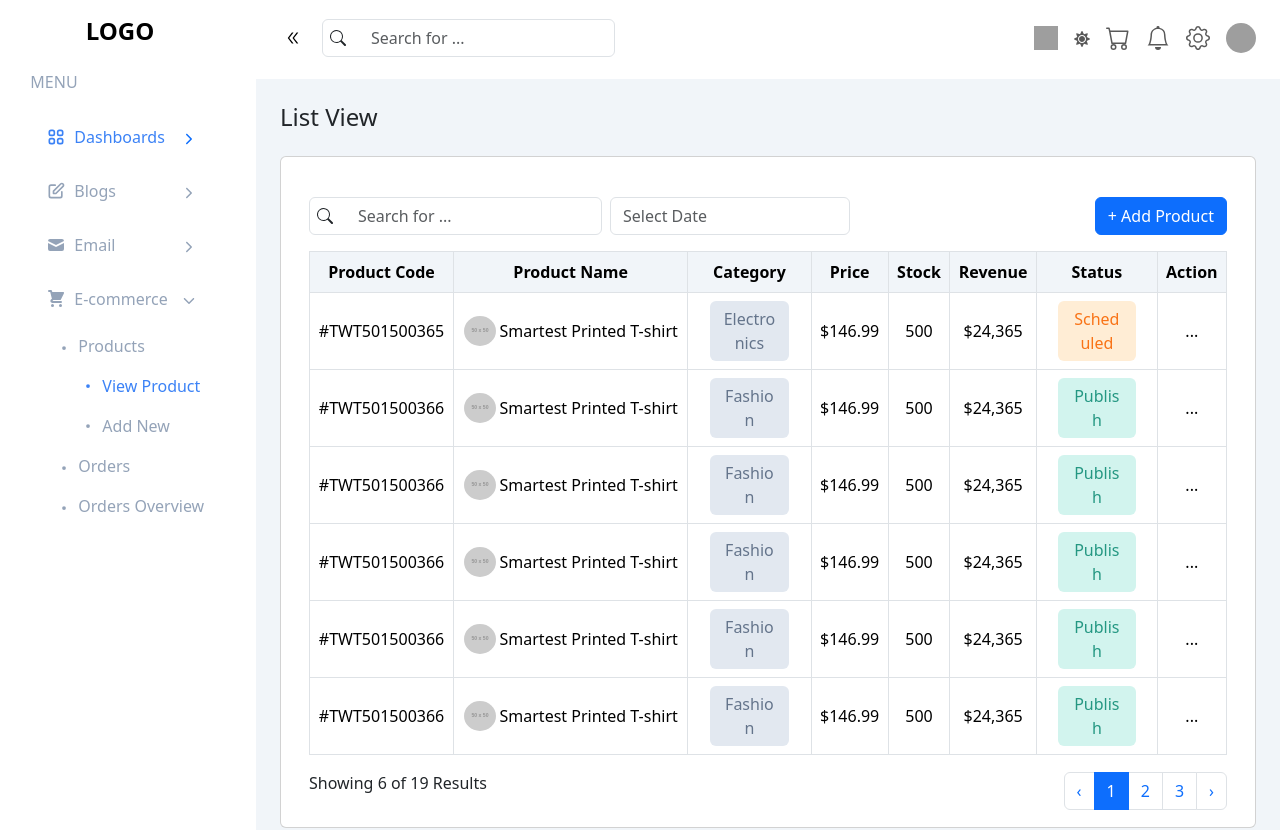
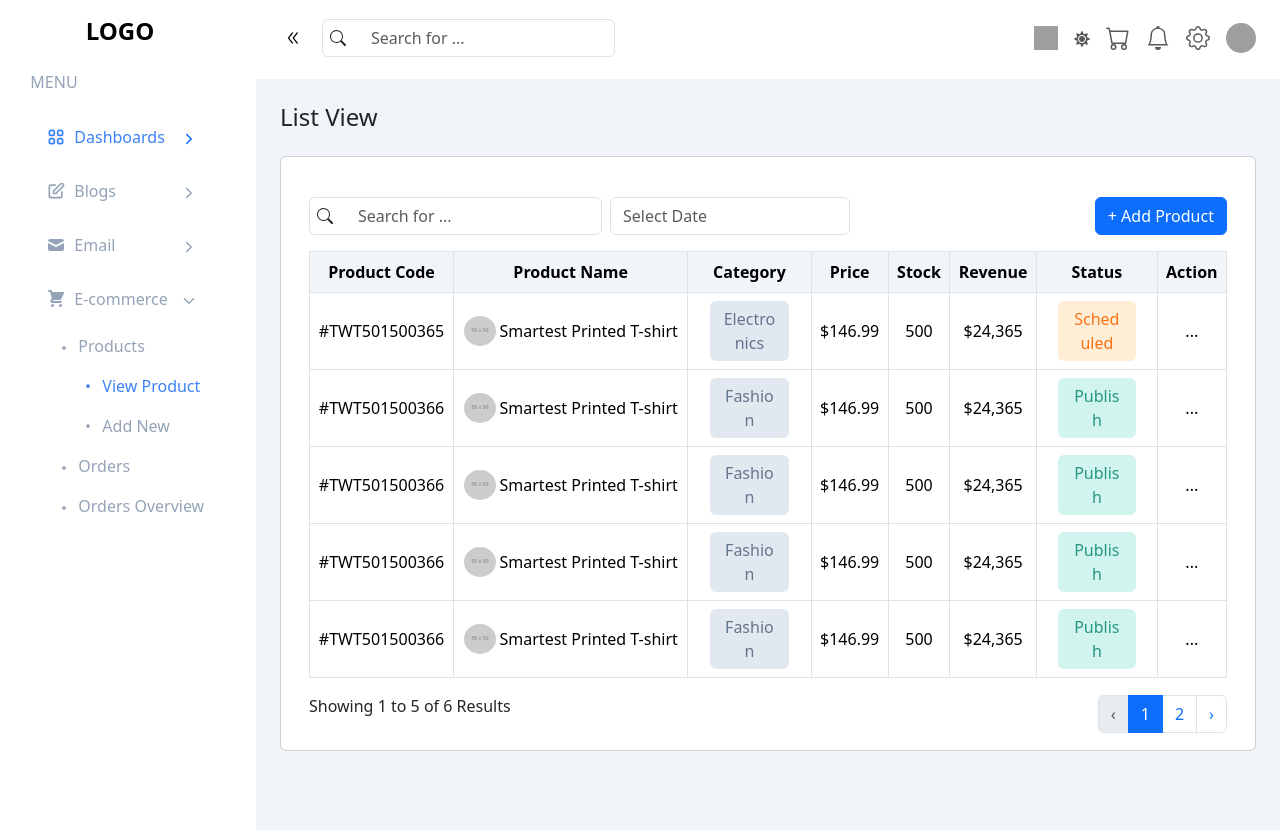
Before and after one commit to trisers/react-dashboard, a React (Vite) app: page /ecommerce/products/view in a window 1280 px wide. Shown: the top 830 px of the page. Built offline with nearby package versions, Linux system fonts and the light colour scheme; grey boxes are pictures that could not be loaded.

Commit message:
refactor(products):dynamic the data table

```diff
--- a/src/components/dashboard/productOrdersTable/ProductOrdersTable.jsx
+++ b/src/components/dashboard/productOrdersTable/ProductOrdersTable.jsx
@@ -1,4 +1,4 @@
-import React from "react";
+import React, { useState } from "react";
 import { FaSearch, FaDownload } from "react-icons/fa";
 import {
   Table,
@@ -15,6 +15,22 @@ import { Search } from "react-bootstrap-icons";
 const productOrdersTableData = Dashboard.productOrdersTable;
 
 const ProductOrdersTable = () => {
+  const [search, setSearch] = useState("");
+
+  const searchTable = productOrdersTableData.filter((products)=>{
+    return (
+      products.id.toString().toLowerCase().includes(search.toLowerCase()) ||
+      products.orderId.toLowerCase().includes(search.toLowerCase()) ||
+      products.customerName.toLowerCase().includes(search.toLowerCase()) ||
+      products.location.toLowerCase().includes(search.toLowerCase()) ||
+      products.orderDate.toLowerCase().includes(search.toLowerCase()) ||
+      products.payments.toString().toLowerCase().includes(search.toLowerCase()) ||
+      products.quantity.toString().toLowerCase().includes(search.toLowerCase()) ||
+      products.price.toString().toLowerCase().includes(search.toLowerCase()) ||
+      products.totalAmount.toString().toLowerCase().includes(search.toLowerCase()) ||
+      products.status.toLowerCase().includes(search.toLowerCase())
+    )
+  })
   return (
     <Card className="mb-4 mt-4">
       <Card.Body>
@@ -29,6 +45,8 @@ const ProductOrdersTable = () => {
                   placeholder="Search for ..."
                   className="ps-5"
                   aria-label="Search"
+                  value={search}
+                  onChange={(e)=>setSearch(e.target.value)}
                 />
               </div>
               <Button variant="primary">
@@ -53,7 +71,8 @@ const ProductOrdersTable = () => {
               </tr>
             </thead>
             <tbody>
-              {productOrdersTableData.map((items, index) => (
+              {searchTable.length > 0 ? (
+                searchTable.map((items, index) => (
                 <tr key={index}>
                   <td>{items.id}</td>
                   <td>{items.orderId}</td>
@@ -83,7 +102,15 @@ const ProductOrdersTable = () => {
                   </td>
                   <td>...</td>
                 </tr>
-              ))}
+              ))
+             ) : (
+              <tr>
+              <td colSpan="12" className="text-center">
+                No results found
+              </td>
+            </tr>
+            )}
+
             </tbody>
           </Table>
           <div className="d-flex justify-content-between align-items-center">
--- a/src/components/products/addView/AddView.jsx
+++ b/src/components/products/addView/AddView.jsx
@@ -1,7 +1,7 @@
 import React, { useContext, useRef, useState } from "react";
 import { Form, Row, Col, Button, Card } from "react-bootstrap";
 import "./addView.css";
-import { BsCheck, BsPencil, BsUpload } from "react-icons/bs";
+import { BsCheck, BsUpload } from "react-icons/bs";
 import ProductPreview from "./ProductPreview";
 import { ColorContext } from "../../context/ColorContext";
 import { AiOutlineEdit } from "react-icons/ai";
@@ -15,9 +15,10 @@ const AddView = ({ onSizeSelect }) => {
 
   // Color picker change
   const handleColorPickerChange = (e) => {
-    const newColor = e.target.value;
-    setColorTemp(newColor);
-    addCustomColor(newColor);
+    const newColor = colorTemp;
+    if (!selectedColors.includes(newColor)) {
+      addCustomColor(newColor);
+    }
     setColorSelected(newColor);
   };
 
@@ -189,7 +190,8 @@ const AddView = ({ onSizeSelect }) => {
                           type="color"
                           value={colorTemp}
                           className="color-picker"
-                          onChange={handleColorPickerChange}
+                          onChange={(e) => setColorTemp(e.target.value)}
+                          onBlur={handleColorPickerChange}
                         />
                         {colorSelected === colorTemp && (
                           <BsCheck className="color-picker-icon" />
@@ -266,7 +268,7 @@ const AddView = ({ onSizeSelect }) => {
 
               {/* Description */}
               <Form.Group controlId="description" className="mt-3">
-                <Form.Label >Description</Form.Label>
+                <Form.Label>Description</Form.Label>
                 <Form.Control as="textarea" rows={3} className="discription" />
               </Form.Group>
 
--- a/src/components/products/listView/ListView.jsx
+++ b/src/components/products/listView/ListView.jsx
@@ -1,4 +1,4 @@
-import React from "react";
+import React, { useState } from "react";
 import {
   Table,
   Button,
@@ -15,6 +15,33 @@ import { useNavigate } from "react-router-dom";
 
 const ListView = () => {
   const navigate = useNavigate();
+  const [search, setSearch] = useState("");
+  const [currentPage, setCurrentPage] = useState(1);
+  const itemsPerPage = 5;
+
+  // Filtered data based on the search input
+  const searchProductTable = ListViewData.filter((products) => {
+    return (
+      products.productCode.toLowerCase().includes(search.toLowerCase()) ||
+      products.productName.toLowerCase().includes(search.toLowerCase()) ||
+      products.category.toLowerCase().includes(search.toLowerCase()) ||
+      products.price.toString().toLowerCase().includes(search.toLowerCase()) ||
+      products.stock.toString().toLowerCase().includes(search.toLowerCase()) ||
+      products.revenue.toString().toLowerCase().includes(search.toLowerCase()) ||
+      products.status.label.toLowerCase().includes(search.toLowerCase())
+    );
+  });
+
+  // Calculate the starting and ending index for pagination
+  const indexOfLastItem = currentPage * itemsPerPage;
+  const indexOfFirstItem = indexOfLastItem - itemsPerPage;
+  const currentProducts = searchProductTable.slice(indexOfFirstItem, indexOfLastItem);
+
+  // Handle page change
+  const handlePageChange = (pageNumber) => setCurrentPage(pageNumber);
+
+  // Total number of pages
+  const totalPages = Math.ceil(searchProductTable.length / itemsPerPage);
 
   const handleAddProductClick = () => {
     navigate("/ecommerce/products/add");
@@ -38,6 +65,8 @@ const ListView = () => {
                     placeholder="Search for ..."
                     className="ps-5"
                     aria-label="Search"
+                    value={search}
+                    onChange={(e) => setSearch(e.target.value)}
                   />
                 </div>
                 <InputGroup style={{ width: "240px" }}>
@@ -71,7 +100,8 @@ const ListView = () => {
                 </tr>
               </thead>
               <tbody>
-                {ListViewData.map((item, index) => (
+                {currentProducts.length > 0 ? (
+                  currentProducts.map((item, index) => (
                     <tr key={index}>
                       <td>{item.productCode}</td>
                       <td>
@@ -89,7 +119,10 @@ const ListView = () => {
                         <Button
                           variant="secondary"
                           className="border-0 h-25 w-75 text-center"
-                        style={{ color: "#64748B", backgroundColor: "#E2E8F0" }}
+                          style={{
+                            color: "#64748B",
+                            backgroundColor: "#E2E8F0",
+                          }}
                         >
                           {item.category}
                         </Button>
@@ -131,18 +164,38 @@ const ListView = () => {
                         </Dropdown>
                       </td>
                     </tr>
-                ))}
+                  ))
+                ) : (
+                  <tr>
+                    <td colSpan="8" className="text-center">
+                      No results found
+                    </td>
+                  </tr>
+                )}
               </tbody>
             </Table>
 
+            {/* Pagination */}
             <div className="d-flex justify-content-between align-items-center flex-wrap">
-              <p>Showing {ListViewData.length} of 19 Results</p>
+              <p>Showing {indexOfFirstItem + 1} to {Math.min(indexOfLastItem, searchProductTable.length)} of {searchProductTable.length} Results</p>
               <Pagination>
-                <Pagination.Prev />
-                <Pagination.Item active>{1}</Pagination.Item>
-                <Pagination.Item>{2}</Pagination.Item>
-                <Pagination.Item>{3}</Pagination.Item>
-                <Pagination.Next />
+                <Pagination.Prev
+                  onClick={() => handlePageChange(currentPage - 1)}
+                  disabled={currentPage === 1}
+                />
+                {[...Array(totalPages)].map((_, pageIndex) => (
+                  <Pagination.Item
+                    key={pageIndex + 1}
+                    active={pageIndex + 1 === currentPage}
+                    onClick={() => handlePageChange(pageIndex + 1)}
+                  >
+                    {pageIndex + 1}
+                  </Pagination.Item>
+                ))}
+                <Pagination.Next
+                  onClick={() => handlePageChange(currentPage + 1)}
+                  disabled={currentPage === totalPages}
+                />
               </Pagination>
             </div>
           </div>
```
Lines whose indentation alone changed are shown as unchanged.
